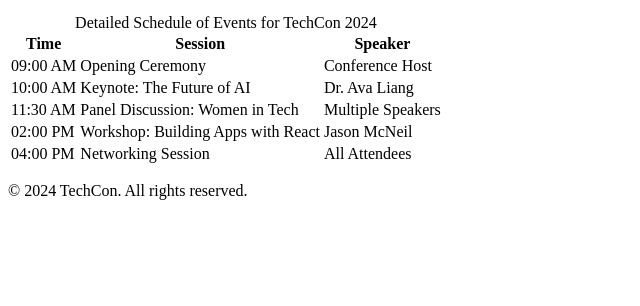
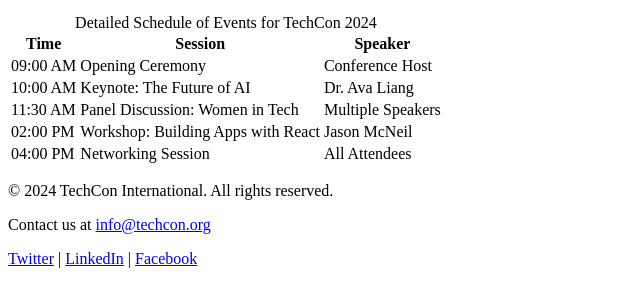
Before and after one commit to Tesfalem8135/TechCon-HTML, a plain HTML site: page techcon_website/schedule.html in a window 1280 px wide. Shown: the part 154-460 px from the top of the page, without its empty margins (0-640 px from the left). Drawn offline with Linux system fonts and the light colour scheme.

Commit message:
Add sche

```diff
--- a/techcon_website/schedule.html
+++ b/techcon_website/schedule.html
@@ -60,7 +60,15 @@
     </main>
     <!-- Footer Section -->
     <footer>
-        <p>&copy; 2024 TechCon. All rights reserved.</p>
+         <div class="footer-content">
+            <p>&copy; 2024 TechCon International. All rights reserved.</p>
+            <p>Contact us at <a href="mailto:info@techcon.org">info@techcon.org</a></p>
+            <div class="social-links">
+                <a href="https://twitter.com/techcon" aria-label="Twitter">Twitter</a> |
+                <a href="https://linkedin.com/company/techcon" aria-label="LinkedIn">LinkedIn</a> |
+                <a href="https://facebook.com/techcon" aria-label="Facebook">Facebook</a>
+            </div>
+        </div>
     </footer>
 
 </body>
```
